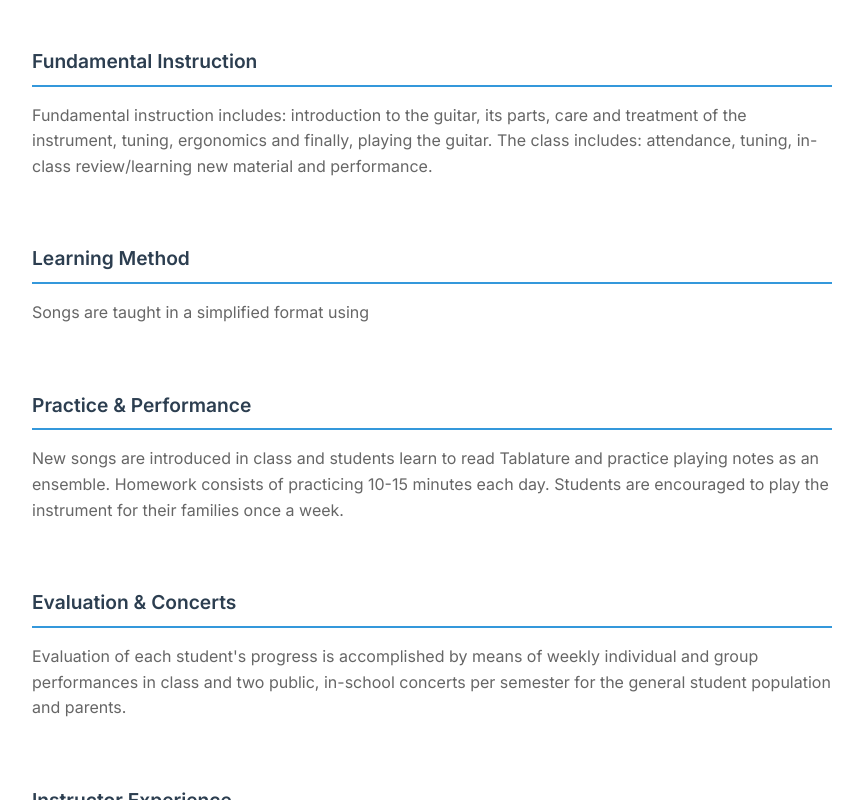
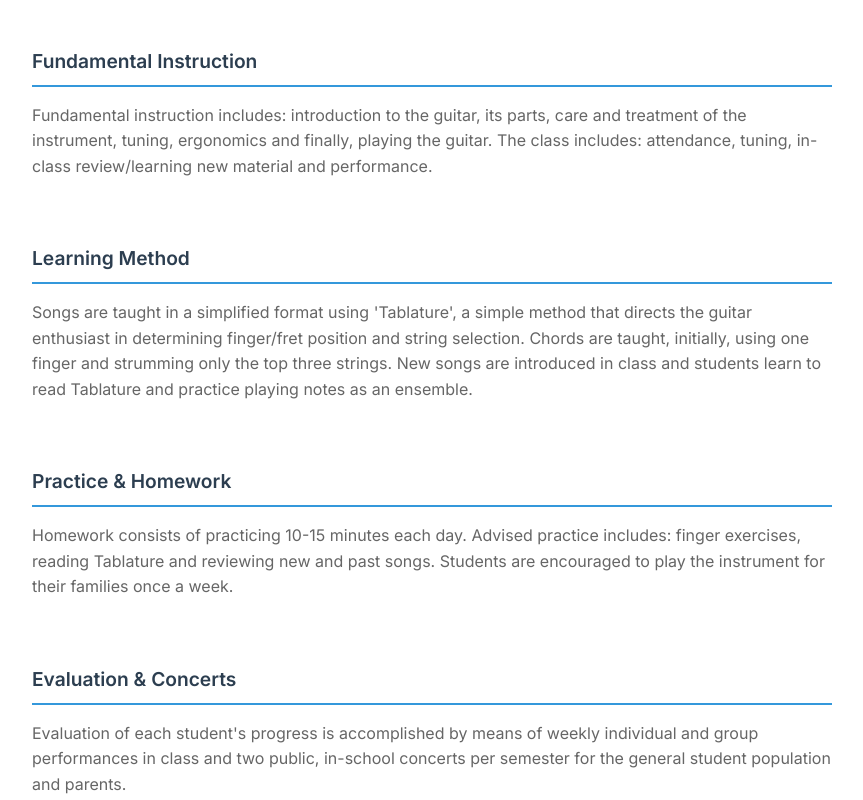
Before and after one commit to carib/bilingual-guitar-classes, a website: page about.html in a window 1280 px wide. Shown: the part 534-1334 px from the top of the page, without its empty margins (208-1071 px from the left). Drawn offline with Linux system fonts and the light colour scheme.

Commit message:
fix about section quotes

```diff
--- a/about.html
+++ b/about.html
@@ -72,12 +72,12 @@
 
                 <div class="content-section">
                     <h4 data-lang-en="Learning Method" data-lang-es="Método de Aprendizaje">Learning Method</h4>
-                    <p data-lang-en="Songs are taught in a simplified format using "Tablature", a simple method that directs the guitar enthusiast in determining finger/fret position and string selection. Chords are taught, initially, using one finger and strumming only the top three strings." data-lang-es="Las canciones se enseñan en un formato simplificado usando "Tablatura", un método simple que dirige al entusiasta de la guitarra en la determinación de la posición del dedo/traste y la selección de cuerdas. Los acordes se enseñan, inicialmente, usando un dedo y rasgueando solo las tres cuerdas superiores.">Songs are taught in a simplified format using "Tablature", a simple method that directs the guitar enthusiast in determining finger/fret position and string selection. Chords are taught, initially, using one finger and strumming only the top three strings.</p>
+                    <p data-lang-en="Songs are taught in a simplified format using 'Tablature', a simple method that directs the guitar enthusiast in determining finger/fret position and string selection. Chords are taught, initially, using one finger and strumming only the top three strings. New songs are introduced in class and students learn to read Tablature and practice playing notes as an ensemble." data-lang-es="Las canciones se enseñan en un formato simplificado usando 'Tablatura', un método simple que dirige al entusiasta de la guitarra en la determinación de la posición del dedo/traste y la selección de cuerdas. Los acordes se enseñan, inicialmente, usando un dedo y rasgueando solo las tres cuerdas superiores. Se introducen nuevas canciones en clase y los estudiantes aprenden a leer tablatura y practican tocar notas como un conjunto.">Songs are taught in a simplified format using "Tablature", a simple method that directs the guitar enthusiast in determining finger/fret position and string selection. Chords are taught, initially, using one finger and strumming only the top three strings. New songs are introduced in class and students learn to read Tablature and practice playing notes as an ensemble.</p>
                 </div>
 
                 <div class="content-section">
-                    <h4 data-lang-en="Practice & Performance" data-lang-es="Práctica y Rendimiento">Practice & Performance</h4>
-                    <p data-lang-en="New songs are introduced in class and students learn to read Tablature and practice playing notes as an ensemble. Homework consists of practicing 10-15 minutes each day. Students are encouraged to play the instrument for their families once a week." data-lang-es="Se introducen nuevas canciones en clase y los estudiantes aprenden a leer tablatura y practican tocar notas como un conjunto. La tarea consiste en practicar de 10 a 15 minutos cada día. Se anima a los estudiantes a tocar el instrumento para sus familias una vez a la semana.">New songs are introduced in class and students learn to read Tablature and practice playing notes as an ensemble. Homework consists of practicing 10-15 minutes each day. Students are encouraged to play the instrument for their families once a week.</p>
+                    <h4 data-lang-en="Practice & Homework" data-lang-es="Práctica y Tarea">Practice & Homework</h4>
+                    <p data-lang-en="Homework consists of practicing 10-15 minutes each day. Advised practice includes: finger exercises, reading Tablature and reviewing new and past songs. Students are encouraged to play the instrument for their families once a week." data-lang-es="La tarea consiste en practicar de 10 a 15 minutos cada día. La práctica recomendada incluye: ejercicios con los dedos, lectura de tablatura y repaso de canciones nuevas y pasadas. Se anima a los estudiantes a tocar el instrumento para sus familias una vez a la semana.">Homework consists of practicing 10-15 minutes each day. Advised practice includes: finger exercises, reading Tablature and reviewing new and past songs. Students are encouraged to play the instrument for their families once a week.</p>
                 </div>
 
                 <div class="content-section">
```
